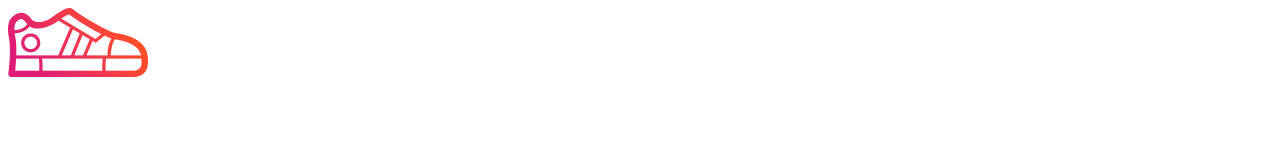
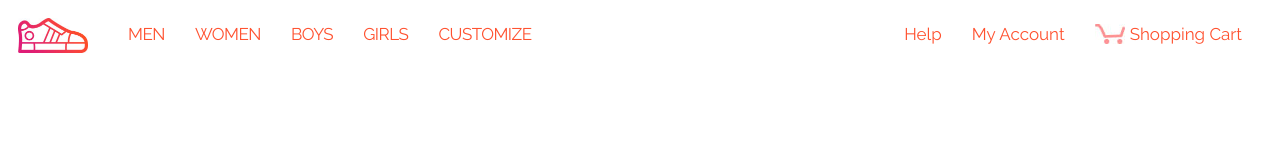
Before and after one commit to durhamdill/Final-Project, a plain HTML site: page index.html in a window 1280 px wide. Drawn offline with Linux system fonts and the light colour scheme.

Commit message:
Navigation
added navigation text, images; styled/spaced navigation elements

```diff
--- a/index.html
+++ b/index.html
@@ -11,7 +11,25 @@
   <body>
 
     <header>
-      <img src="images/logo.jpg">
+
+      <img class="logo" src="images/logo.jpg">
+
+      <ul class="main-nav">
+        <li><a href="#men">men</a></li>
+        <li><a href="#women">women</a></li>
+        <li><a href="#boys">boys</a></li>
+        <li><a href="#girls">girls</a></li>
+        <li><a href="#customize">customize</a></li>
+      </ul>
+
+      <ul class="sub-nav">
+        <li><a href="#help">help</a></li>
+        <li><a href="#account">my account</a></li>
+        <li><img class="cart" src="images/cart.jpg"></li>
+        <li><a href="#cart">shopping cart</a></li>
+      </ul>
+
+    </header>
 
 
   </body>
--- a/style.css
+++ b/style.css
@@ -0,0 +1,55 @@
+/* Set font style for page */
+body {
+  font-family: 'Raleway', sans-serif;
+}
+
+.logo {
+  float: left;
+  padding: 10px 0 10px 10px;
+  width: 70px;
+}
+
+.cart {
+  margin-right: 5px;
+}
+
+/* Remove margins and padding from the list */
+ul.main-nav {
+    list-style-type: none;
+    float: left;
+}
+
+ul.sub-nav {
+    list-style-type: none;
+    float: right;
+}
+
+/* Float the list items side by side */
+ul.main-nav li, ul.sub-nav li {float: left;}
+
+/* Style the links inside the list items */
+ul.main-nav li a {
+    display: inline-block;
+    color: #ff512f;
+    text-transform: uppercase;
+    text-decoration: none;
+    letter-spacing: -0.5px;
+    margin-right: 30px;
+    font-size: 17px;
+}
+
+/* Style the links inside the list items */
+ul.sub-nav li a {
+    display: inline-block;
+    color: #ff512f;
+    text-transform: capitalize;;
+    text-decoration: none;
+    margin-right: 30px;
+    font-size: 17px;
+}
+
+ul.main-nav li a:hover, ul.sub-nav li a:hover {
+  color: magenta;
+  padding-bottom: 5px;
+  border-bottom:2px solid magenta;
+}
```
